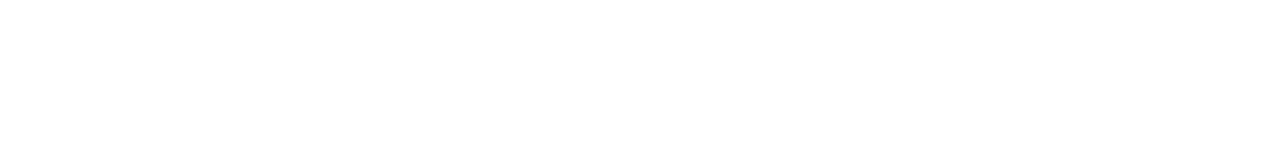
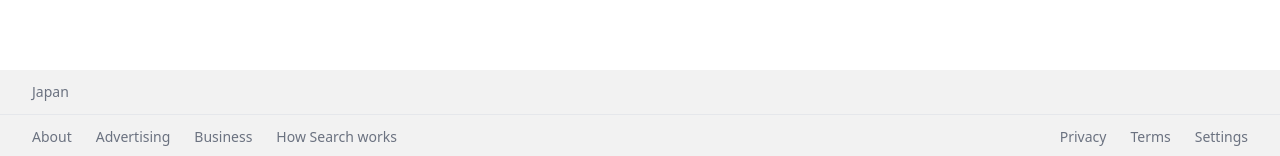
Before and after one commit to hiroear/Google-clone-next13.2.4, a Next.js app: page / in a window 1280 px wide. Shown: the part 641-797 px from the top of the page. Built offline with nearby package versions, Linux system fonts and the light colour scheme; no server answers.

Commit message:
add_footer_component

```diff
--- /dev/null
+++ b/app/components/CountryLookUp.tsx
@@ -0,0 +1,19 @@
+// ipアドレスで国を取得するコンポーネント
+'use client' // クライアントの ipアドレスを取得してその国を取得するため、クライアント側で実行する(必須)。サーバー側で実行してしまうとユーザーは常にサーバーのipアドレスを取得してしまう
+import { FC, useEffect, useState } from 'react';
+
+const CountryLookUp: FC = () => {
+  const [country, setCountry] = useState<string>('Japan')
+
+  useEffect(() => {
+    fetch(`https://extreme-ip-lookup.com/json/?key=${process.env.NEXT_PUBLIC_IP_API_KEY}`) // ipアドレスを取得するAPI
+    .then((res) => res.json())        // response を読み取って、その中に入っている情報を JSON形式で解釈 → promiseを返す
+    .then((data) => setCountry(data.country)) // Promise が解決された際に JSONデータを取得 (data: {businessName: '', businessWebsite: '', city: 'Kitakyushu', continent: 'Asia', country: 'Japan', …}
+  }, [])
+
+  return (
+    <div>{country}</div>
+  )
+}
+
+export default CountryLookUp;
--- /dev/null
+++ b/app/components/Footer.tsx
@@ -0,0 +1,29 @@
+import { FC } from "react"
+import CountryLookUp from "./CountryLookUp"
+
+const Footer: FC = () => {
+  return (
+    <footer className="absolute bottom-0 text-sm text-gray-500 bg-[#f2f2f2] w-full"> {/* absolute: 絶対位置に配置する | bottom-0: 下端に配置する */}
+      <div className="border-b px-8 py-3"> {/* border-b: border-bottom */}
+        <CountryLookUp /> {/* ipアドレスで国を取得 */}
+      </div>
+      <div className="flex flex-col sm:flex-row justify-between items-center px-8 py-3 space-y-7 sm:space-y-0">
+        {/* flex-col: 子要素を縦並びにする | sm:flex-row: smサイズ以上の時は子要素を横並びにする | space-y-7: 子要素の上下のスペースを7にする | sm:space-y-0: smサイズ以上の時は子要素の上下のスペースを0にする */}
+        <ul className="flex items-center space-x-6">
+          <li className="link">About</li>
+          <li className="link">Advertising</li>
+          <li className="link">Business</li>
+          <li className="link">How Search works</li>
+        </ul>
+
+        <ul className="flex items-center space-x-6"> {/* items-center: 子要素を中央寄せにする | space-x-6: 子要素の間のスペースを6にする */}
+          <li className="link">Privacy</li>
+          <li className="link">Terms</li>
+          <li className="link">Settings</li>
+        </ul>
+      </div>
+    </footer>
+  )
+}
+
+export default Footer;
--- a/app/components/HomeHeader.tsx
+++ b/app/components/HomeHeader.tsx
@@ -20,4 +20,4 @@
   )
 }
 
-export default HomeHeader
+export default HomeHeader;
--- a/app/components/HomeSearch.tsx
+++ b/app/components/HomeSearch.tsx
@@ -9,23 +9,25 @@
   const [randomSearchLoading, setRandomSearchLoading] = useState<boolean>(false)
   const router = useRouter()
 
+  // 検索窓に入力し、エンターを押した時の処理
   const handleSubmit = (e: FormEvent<HTMLFormElement>) => {
     e.preventDefault();
     if (!input.trim()) return; // inputが空白の時は何もしない。 trim():文字列の前後の空白を削除する 例: '  a  ' => 'a' | '  ' => ''
     router.push(`/search/web?searchTerm=${input}`);
   }
 
-  // <button/>には　(e: FormEvent<HTMLFormElement>)　の型が使えないため、重複するが、handleSubmitと同じ内容の関数を <button/>専用に作った
+  // [Google Search]ボタンを押した時の処理 (<button/>には (e: FormEvent<HTMLFormElement>) の型が使えない)
   const handleButtonClick = () => {
     if (!input.trim()) return;
     router.push(`/search/web?searchTerm=${input}`);
   };
 
+  // [I am feeling lucky]ボタンを押した時の処理
   const randomSearch = async () => {
-    setRandomSearchLoading(true);
+    setRandomSearchLoading(true); // ボタンを押した時にボタン内にローディングを表示
     const response: string = await fetch('https://random-word-api.herokuapp.com/word') // ランダムな文字列を取得するAPI
-    .then((res) => res.json()) // response を読み取って、その中に入っている情報を JSON形式で解釈 → promiseを返す
-    .then((data) => data[0])   // Promise が解決された際に JSONデータの配列から0番目の要素（文字列）を取得 → 一つのランダムな単語を選択
+    .then((res) => res.json())    // response を読み取って、その中に入っている情報を JSON形式で解釈 → promiseを返す
+    .then((data) => data[0])      // Promise が解決された際に JSONデータの配列から0番目の要素（文字列）を取得 (一つのランダムな単語を選択)
     if(!response) return;
     router.push(`/search/web?searchTerm=${response}`);
     setRandomSearchLoading(false);
@@ -37,7 +39,7 @@
         {/* mx-auto: margin auto (center) | max-w-[90%]: max-width 90% | rounded-full: border-radius 50% | hover:shadow-md: hover時にshadowを付ける | focus-within:shadow-md: focus中にshadowをずっと付ける | transition-shadow: shadowの変化をtransitionで滑らかにする | sm:max-w-xl: smサイズ以上の時はmax-width 640px | lg:max-w-2xl: lgサイズ以上の時はmax-width 1024px */}
         <AiOutlineSearch className="text-xl text-gray-500 mr-3" />
         <input type='text' className="flex-grow focus:outline-none" value={input} onChange={e => setInput(e.target.value)}
-          // flex-grow: 残りのスペースを埋める　| focus:outline-none: focus時にoutlineを消す
+          // flex-grow: 残りのスペースを埋める | focus:outline-none: focus時にoutlineを消す
         />
         <BsFillMicFill className="text-lg" />
       </form>
--- a/app/globals.css
+++ b/app/globals.css
@@ -6,6 +6,11 @@
   .btn {              /* @layer で定義したグループに対して、クラスを定義。　すると、そのグループに対して一括で CSS を適用することができる */
     @apply bg-[#f8f9fa] rounded-md text-sm text-gray-800 hover:ring-1 hover:ring-gray-200 focus:outline-none active:ring-gray-300 hover:shadow-md w-36 h-10 transition-shadow;
   }
+  /* rounded-md: border-radius: 0.375rem; | hover:ring-1: hover時に、border: 1px solid; | hover:ring-gray-200: hover時に、border-color: #edf2f7; */
+  /* active:ring-gray-300: active時に、border-color: #e2e8f0; | w-36: width: 9rem; | h-10 は、height: 2.5rem; | transition-shadow は、transition: box-shadow 0.15s ease-in-out; */
+
+  .link {
+    @apply hover:underline cursor-pointer;
+  }
+
 }
-/* rounded-md: border-radius: 0.375rem; | hover:ring-1: hover時に、border: 1px solid; | hover:ring-gray-200: hover時に、border-color: #edf2f7; */
-/* active:ring-gray-300: active時に、border-color: #e2e8f0; | w-36: width: 9rem; | h-10 は、height: 2.5rem; | transition-shadow は、transition: box-shadow 0.15s ease-in-out; */
--- a/app/layout.tsx
+++ b/app/layout.tsx
@@ -1,5 +1,7 @@
+// ルートレイアウト: 全ページに共通するコンポーネントを定義
 import './globals.css'
 import type { Metadata } from 'next'
+import Footer from './components/Footer'
 import Favicon from '/public/favicon.svg'; //publicフォルダから favicon.svg を読み込む
 
 export const metadata: Metadata = {
@@ -15,7 +17,10 @@
 }) {
   return (
     <html>
-      <body>{children}</body>
+      <body>
+        {children}
+        <Footer />
+      </body>
     </html>
   )
 }
--- a/app/page.tsx
+++ b/app/page.tsx
@@ -1,3 +1,4 @@
+// ルートページ: このファイルを export することで、配下のファイルを全て export することになる
 import Image from 'next/image'
 import HomeHeader from './components/HomeHeader'
 import HomeSearch from './components/HomeSearch'
```
